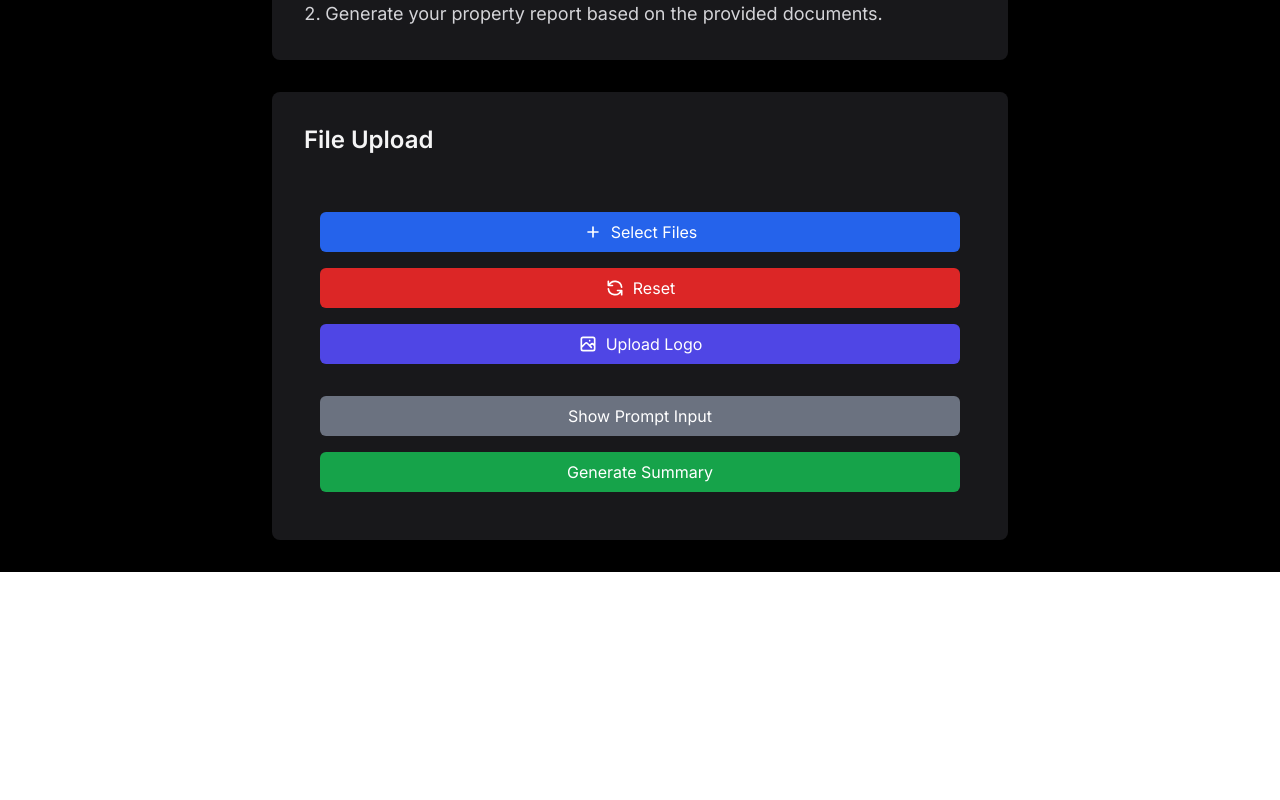
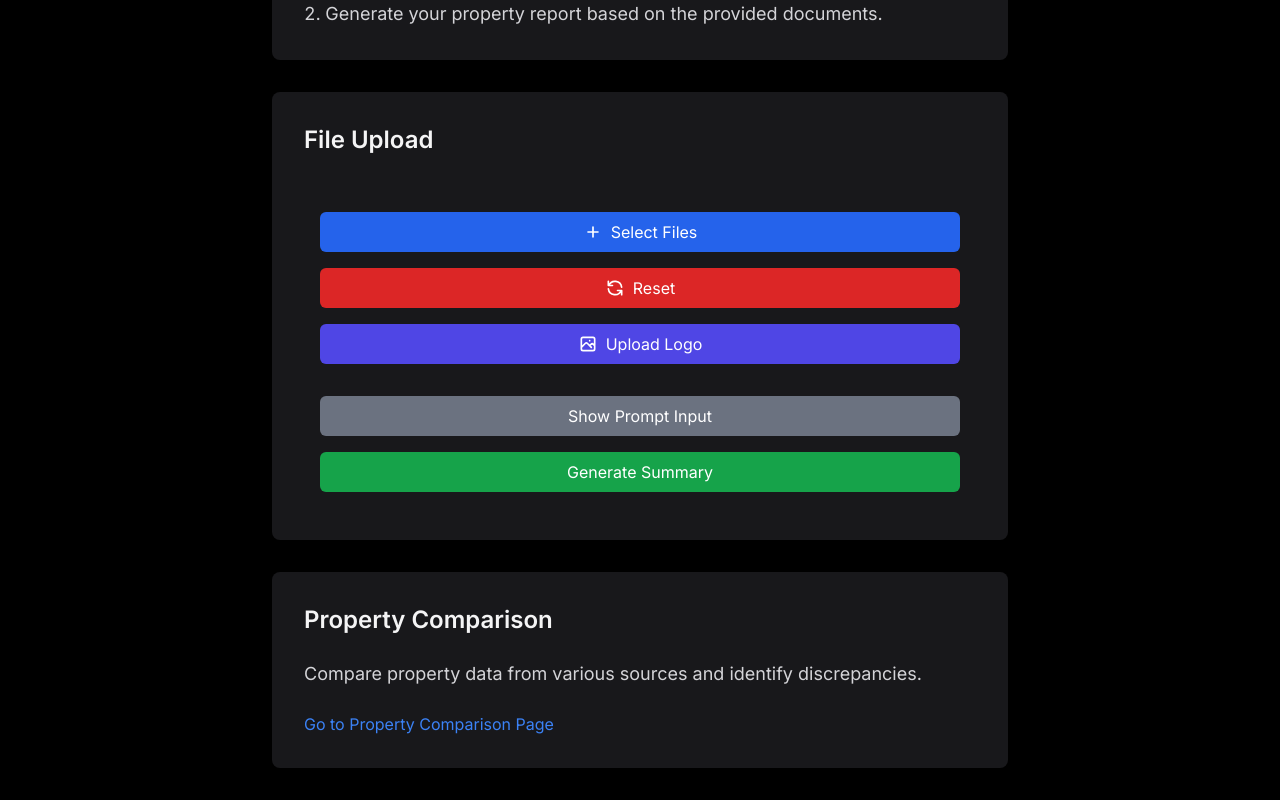
Before and after one commit to virgilttr/sukuna, a Next.js app in the folder frontend/: page / in a window 1280 px wide. Shown: the part 264-1064 px from the top of the page. Before the commit the page ends 836 px from the top, so only its background shows below. Built offline with nearby package versions, Linux system fonts and the light colour scheme.

Commit message:
Add footer

```diff
--- a/frontend/app/page.tsx
+++ b/frontend/app/page.tsx
@@ -1,6 +1,7 @@
 import React from "react";
 import Head from "next/head";
 import FileUpload from "../components/uploader";
+import Link from "next/link";
 
 const Home: React.FC = () => {
   return (
@@ -33,6 +34,21 @@ const Home: React.FC = () => {
             </h2>
             <FileUpload />
           </div>
+          <div className="bg-zinc-900 rounded-lg p-8 shadow-lg">
+            <h2 className="text-2xl font-semibold mb-6 text-zinc-100">
+              Property Comparison
+            </h2>
+            <p className="text-lg mb-6">
+              Compare property data from various sources and identify
+              discrepancies.
+            </p>
+            <Link
+              href="/property-comparison"
+              className="text-blue-500 hover:underline"
+            >
+              Go to Property Comparison Page
+            </Link>
+          </div>
         </div>
       </main>
     </div>
```
